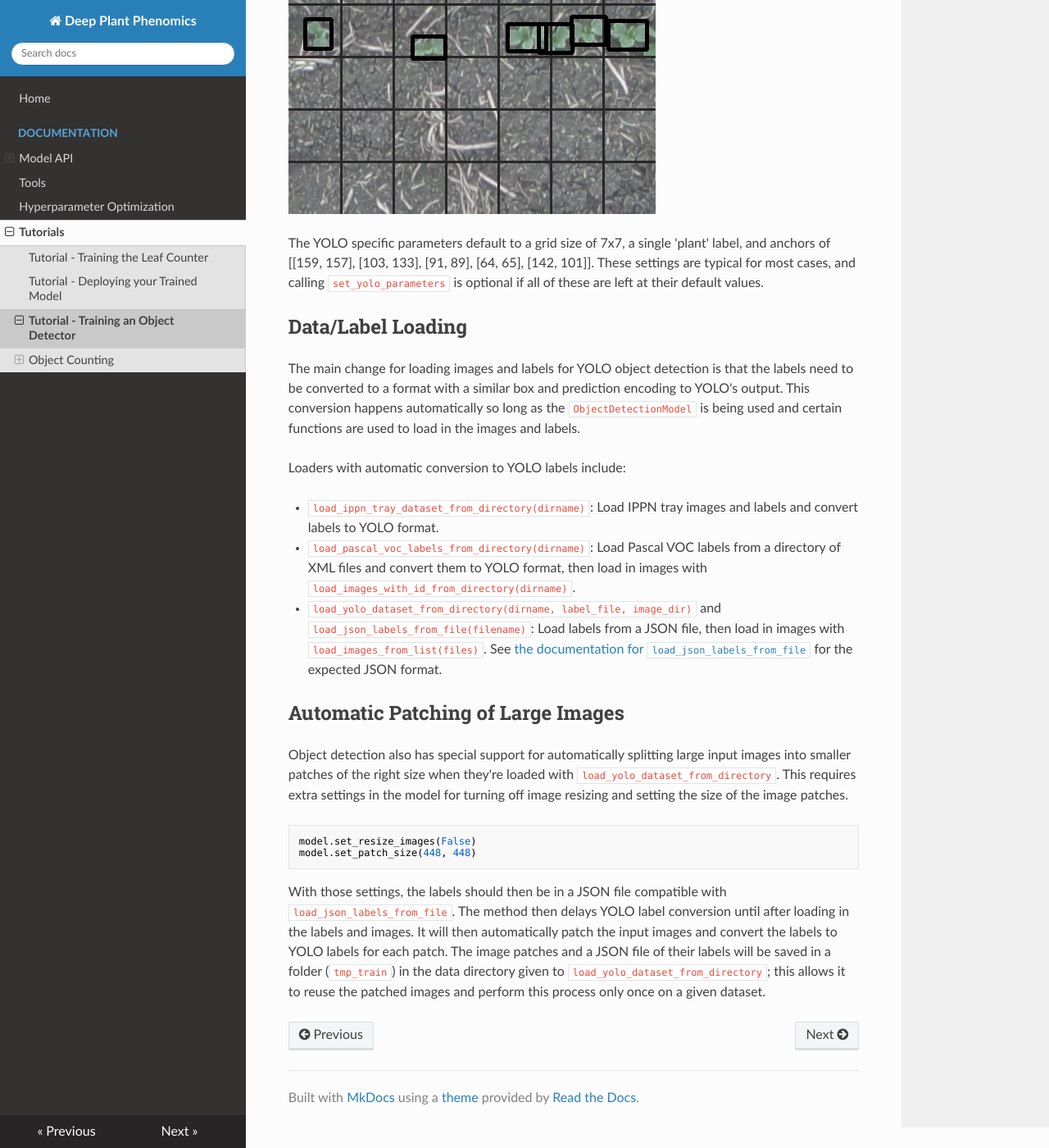
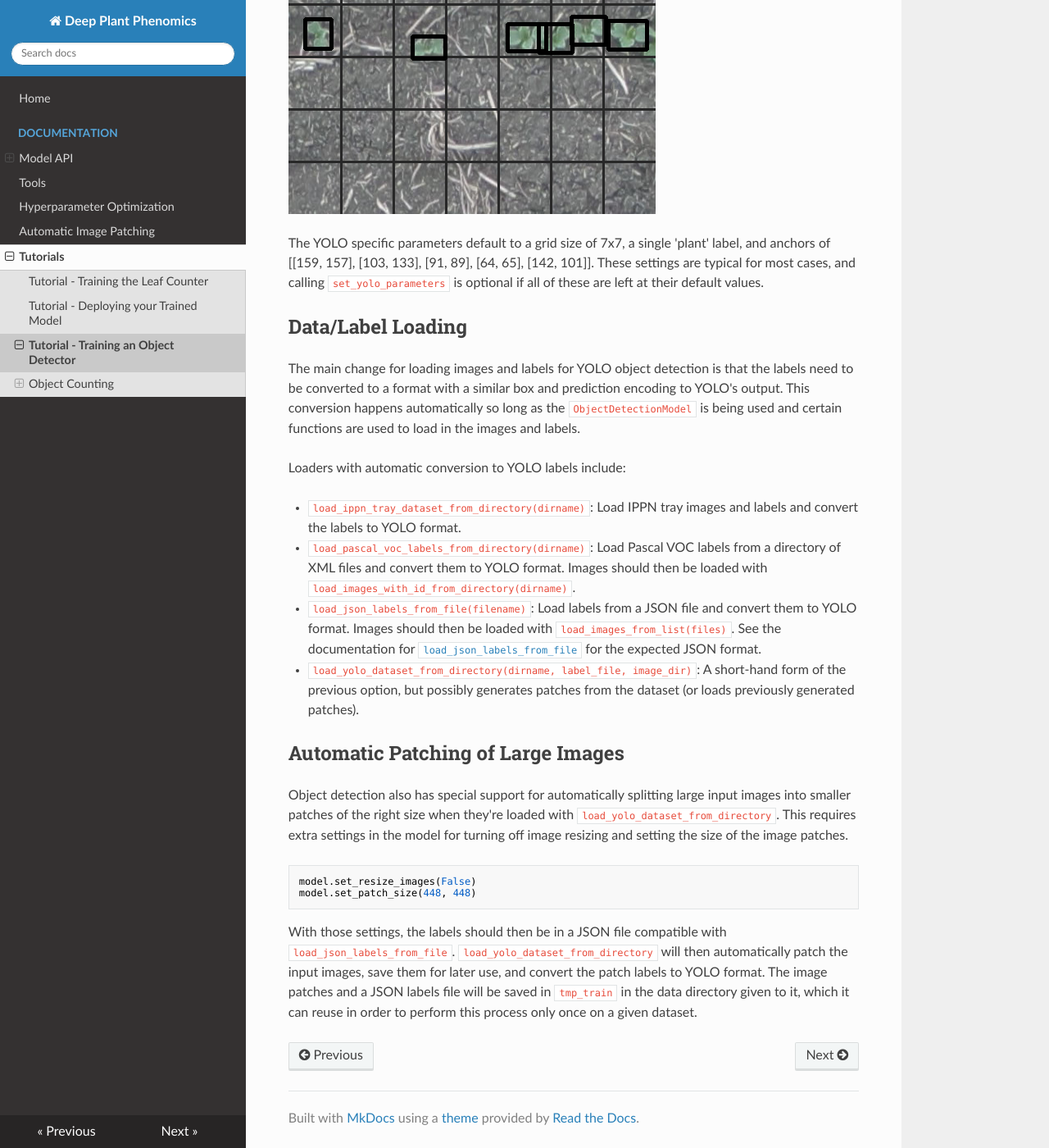
Before and after one commit to p2irc/deepplantphenomics, an MkDocs documentation site: the page built from docs/Tutorial-Training-An-Object-Detector.md, in a window 1280 px wide and 1400 px high, scrolled down 1809 px. Shown: the whole window at 82% size. Built offline with MkDocs 1.6.1, drawn with Linux system fonts in a browser that asks for light colours; nearby versions of some CDN libraries; old or Windows-style settings are respelled for this version of MkDocs.

Commit message:
Expand documentation on automatic patching

````diff
--- a/docs/Tutorial-Training-An-Object-Detector.md
+++ b/docs/Tutorial-Training-An-Object-Detector.md
@@ -68,9 +68,10 @@ The main change for loading images and labels for YOLO object detection is that
 
 Loaders with automatic conversion to YOLO labels include:
 
-- `load_ippn_tray_dataset_from_directory(dirname)`: Load IPPN tray images and labels and convert labels to YOLO format.
-- `load_pascal_voc_labels_from_directory(dirname)`: Load Pascal VOC labels from a directory of XML files and convert them to YOLO format, then load in images with `load_images_with_id_from_directory(dirname)`.
-- `load_yolo_dataset_from_directory(dirname, label_file, image_dir)` and `load_json_labels_from_file(filename)`: Load labels from a JSON file, then load in images with `load_images_from_list(files)`. See [the documentation for `load_json_labels_from_file`](Loaders.md) for the expected JSON format.
+- `load_ippn_tray_dataset_from_directory(dirname)`: Load IPPN tray images and labels and convert the labels to YOLO format.
+- `load_pascal_voc_labels_from_directory(dirname)`: Load Pascal VOC labels from a directory of XML files and convert them to YOLO format. Images should then be loaded with `load_images_with_id_from_directory(dirname)`.
+- `load_json_labels_from_file(filename)`: Load labels from a JSON file and convert them to YOLO format. Images should then be loaded with `load_images_from_list(files)`. See the documentation for [`load_json_labels_from_file`](Loaders.md) for the expected JSON format.
+- `load_yolo_dataset_from_directory(dirname, label_file, image_dir)`: A short-hand form of the previous option, but possibly generates patches from the dataset (or loads previously generated patches).
 
 ## Automatic Patching of Large Images
 
@@ -81,4 +82,4 @@ model.set_resize_images(False)
 model.set_patch_size(448, 448)
 ```
 
-With those settings, the labels should then be in a JSON file compatible with `load_json_labels_from_file`. The method then delays YOLO label conversion until after loading in the labels and images. It will then automatically patch the input images and convert the labels to YOLO labels for each patch. The image patches and a JSON file of their labels will be saved in a folder (`tmp_train`) in the data directory given to `load_yolo_dataset_from_directory`; this allows it to reuse the patched images and perform this process only once on a given dataset.
+With those settings, the labels should then be in a JSON file compatible with `load_json_labels_from_file`. `load_yolo_dataset_from_directory` will then automatically patch the input images, save them for later use, and convert the patch labels to YOLO format. The image patches and a JSON labels file will be saved in `tmp_train` in the data directory given to it, which it can reuse in order to perform this process only once on a given dataset.
--- a/mkdocs.yml
+++ b/mkdocs.yml
@@ -13,6 +13,7 @@ pages:
         - Semantic Segmentation: Semantic-Segmentation.md
       - Tools: Tools.md
       - Hyperparameter Optimization: Hyperparameter-Optimization.md
+      - Automatic Image Patching: Automatic-Image-Patching.md
       - Tutorials:
         - Tutorial - Training the Leaf Counter: Tutorial-Training-The-Leaf-Counter.md
         - Tutorial - Deploying your Trained Model: Tutorial-Deployment.md
````
Also changed, not shown: docs/Automatic-Image-Patching.md (added, +33 -0 lines), docs/Loaders.md (+5 -4 lines), docs/Model-Options.md (+5 -1 lines), docs/Object-Counting-Models.md (+1 -1 lines), 2 other files.
